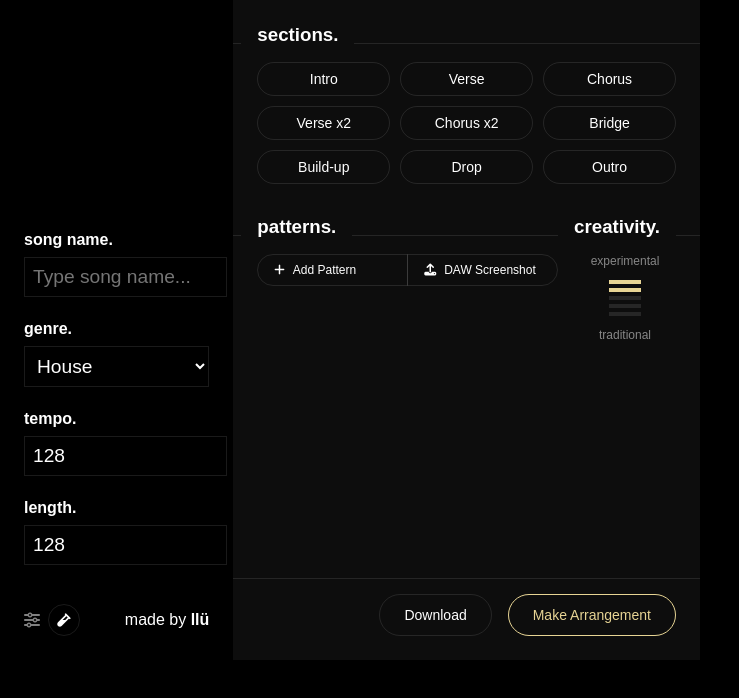
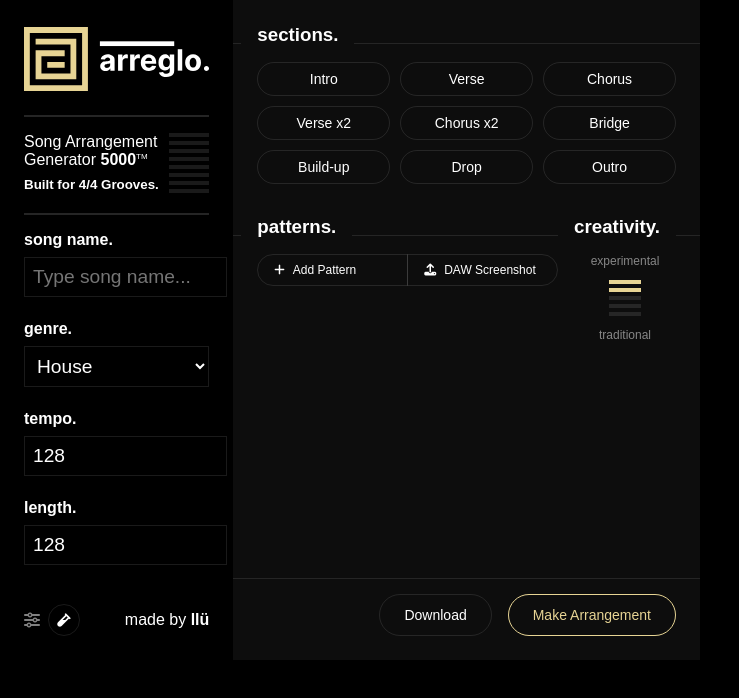
Before and after one commit to ztfo/arreglo, a website built with webpack: page src/ui/index.html in a window 1280 px wide. Shown: the whole page, without its empty margins (0-739 px from the left). Built offline with nearby package versions, Linux system fonts and the light colour scheme.

Commit message:
image handling cleanup

```diff
--- /dev/null
+++ b/src/ui/assets/images.ts
@@ -0,0 +1,5 @@
+import logoSvg from '../arreglo-logo.svg';
+
+export const images = {
+    logo: logoSvg
+};
--- a/src/ui/global.d.ts
+++ b/src/ui/global.d.ts
@@ -1,3 +1,8 @@
 interface Window {
     app: import('./app').App;
 }
+
+declare module '*.svg' {
+    const content: string;
+    export default content;
+}
--- a/src/ui/index.html
+++ b/src/ui/index.html
@@ -8,11 +8,22 @@
     <div class="container" role="main" aria-live="polite">
         <form id="songForm">
             <div class="panel left">
-                <div id="arregloLogo" class="logo">
-                    <!-- logo here -->
-                </div>
-                <div id="arregloLabel" class="label">
-                    <!-- label here -->
+                <div class="logo"></div>
+                <div class="label">
+                    <div class="label-text">
+                        <div>Song Arrangement Generator <strong>5000</strong><sup>TM</sup></div>
+                        <small>Built for 4/4 Grooves.</small>
+                    </div>
+                    <div class="label-accent">
+                        <div class="accent-bar"></div>
+                        <div class="accent-bar"></div>
+                        <div class="accent-bar"></div>
+                        <div class="accent-bar"></div>
+                        <div class="accent-bar"></div>
+                        <div class="accent-bar"></div>
+                        <div class="accent-bar"></div>
+                        <div class="accent-bar"></div>
+                    </div>
                 </div>
                 <div class="song-inner-container">
                     <div class="form-group">
--- a/src/ui/main.ts
+++ b/src/ui/main.ts
@@ -1,5 +1,10 @@
-import './styles/main.css';
+import './ui';
+import '../ui/styles/main.css';
 import { App } from './app';
+import { images } from './assets/images';
+
+// Set the logo URL as a CSS custom property
+document.documentElement.style.setProperty('--logo-url', `url("${images.logo}")`);
 
 document.addEventListener('DOMContentLoaded', () => {
     // Add test button handler
--- a/src/ui/styles/main.css
+++ b/src/ui/styles/main.css
@@ -11,6 +11,42 @@ body {
 .container {
     font-family: sans-serif;
 }
+
+/* Branding */
+.logo {
+    width: 100%;
+    height: 70px;
+    background-image: var(--logo-url);
+    background-size: contain;
+    background-repeat: no-repeat;
+    background-position: center;
+}
+
+.label {
+    display: flex;
+    gap: 8px;
+    padding: 1rem 0;
+    border-top: 2px solid #252525;
+    border-bottom: 2px solid #252525;
+}
+
+.label sup {
+    font-size: .5rem;
+}
+
+.label small {
+    display: block;
+    margin-top: 8px;
+    font-weight: 900;
+}
+
+.label .accent-bar {
+    width: 40px;
+    height: 4px;
+    background-color: rgba(255,255,255,0.1);
+    margin-bottom: 4px;
+}
+
 
 /* Form Layout */
 form#songForm {
--- a/src/ui/ui.ts
+++ b/src/ui/ui.ts
@@ -1,17 +1,10 @@
 import { Icons } from './icons';
-import { Assets } from './assets';
 
 type IconName = keyof typeof Icons;
 
 // Wait for DOM to be fully loaded
 document.addEventListener('DOMContentLoaded', () => {
-    // Inject SVG assets
-    const logoElement = document.getElementById('arregloLogo');
-    const labelElement = document.getElementById('arregloLabel');
-
-    if (logoElement) logoElement.innerHTML = Assets.arregloLogo;
-    if (labelElement) labelElement.innerHTML = Assets.arregloLabel;
-
+    // Remove the logo injection code, keep only the icon handling
     document.querySelectorAll('[data-icon]').forEach(el => {
         const iconName = el.getAttribute('data-icon');
         if (iconName && isIconName(iconName)) {
--- a/webpack.config.js
+++ b/webpack.config.js
@@ -10,14 +10,22 @@ module.exports = {
   module: {
     rules: [
       { test: /\.tsx?$/, use: 'ts-loader', exclude: /node_modules/ },
-      { test: /\.css$/, use: ['style-loader', 'css-loader'] },
+      {
+        test: /\.css$/,
+        use: ['style-loader', 'css-loader']
+      },
+      {
+        test: /\.svg$/,
+        type: 'asset/inline'
+      }
     ],
   },
   resolve: {
-    extensions: ['.tsx', '.ts', '.js'],
+    extensions: ['.tsx', '.ts', '.js', '.svg'],
   },
   output: {
     filename: '[name].js',
+    publicPath: '',
   },
   plugins: [
     new HtmlWebpackPlugin({
```
Also changed, not shown: src/ui/brand/arreglo-stamp.png (added).
